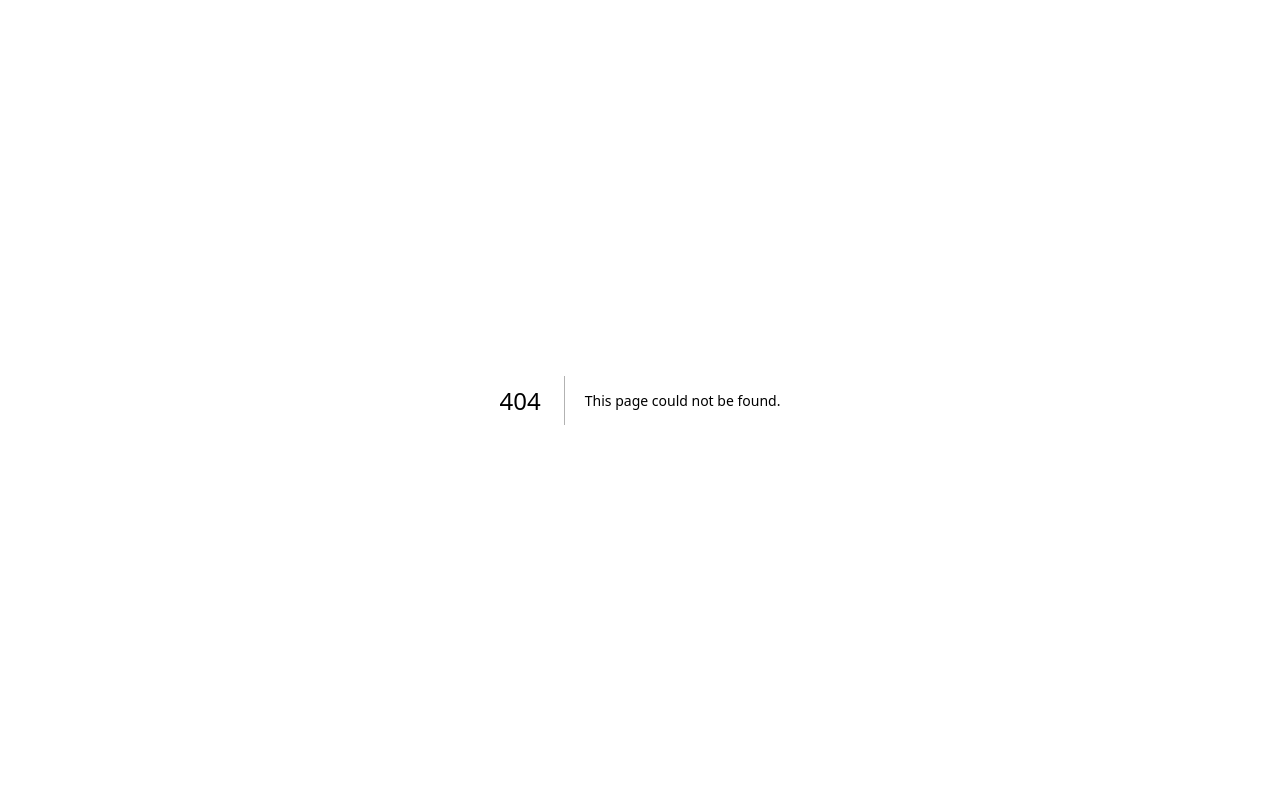
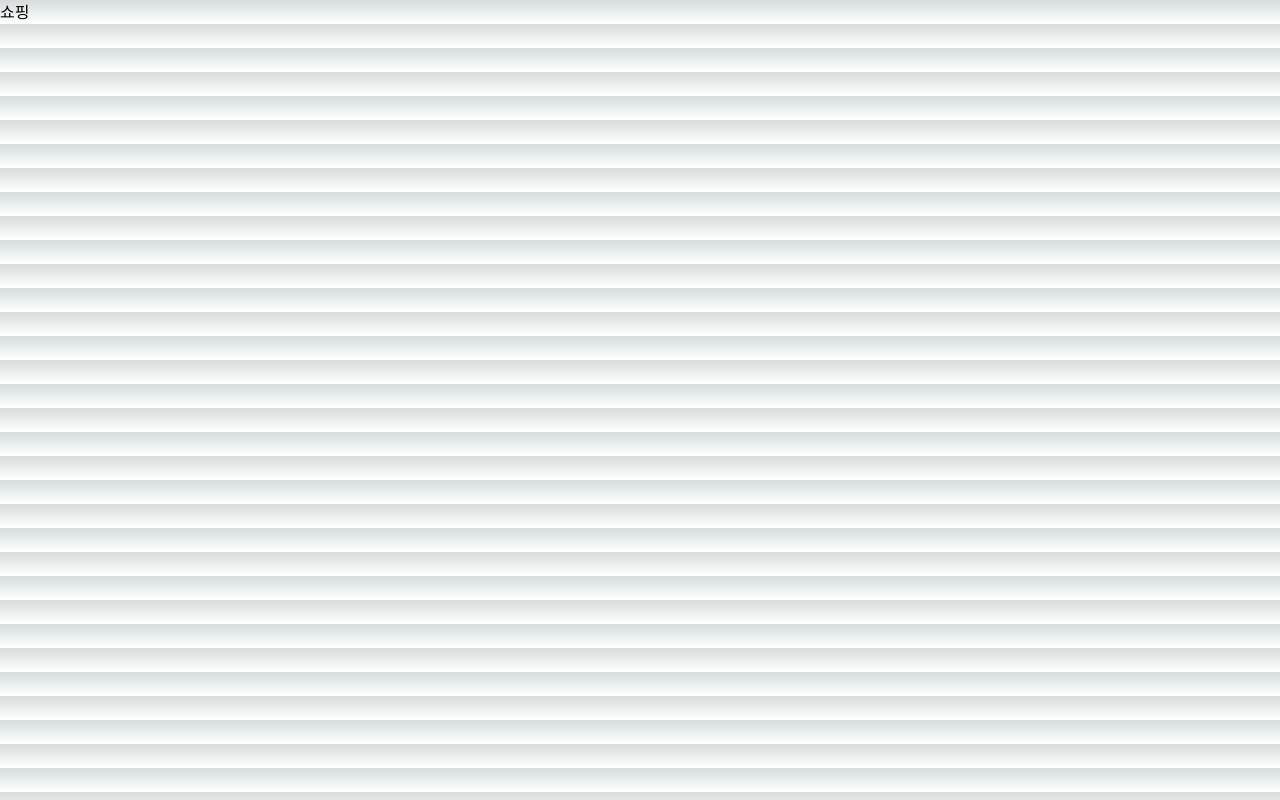
Before and after one commit to GrowYourGreen-GYG/GYG-front, a Next.js app: page /shopping in a window 1280 px wide. Before the commit this address had no page. Built offline with nearby package versions, Linux system fonts and the light colour scheme.

Commit message:
Feat : add default Shopping page

```diff
--- /dev/null
+++ b/src/app/shopping/page.tsx
@@ -0,0 +1,3 @@
+export default function Home() {
+  return <main className="">쇼핑</main>;
+}
```
